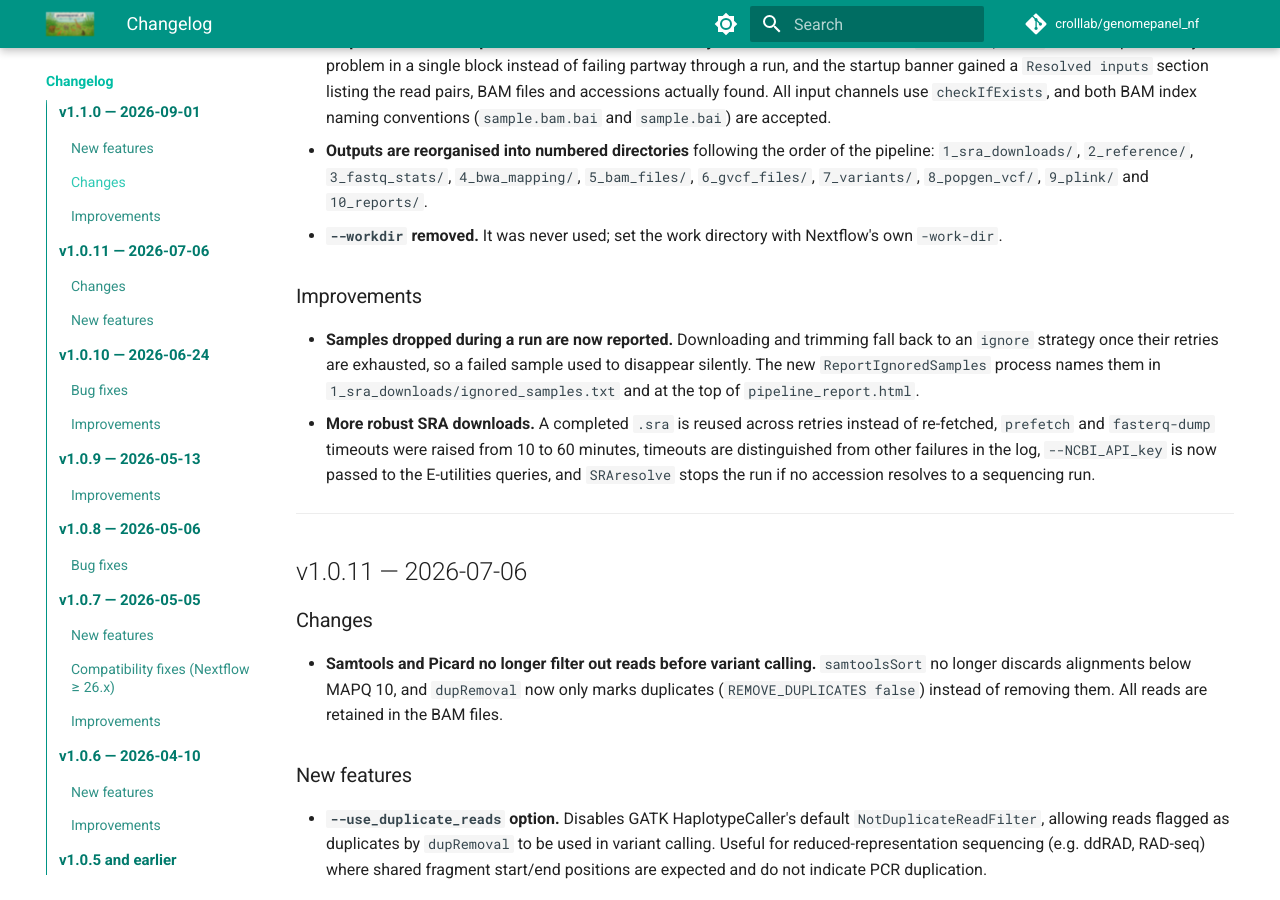
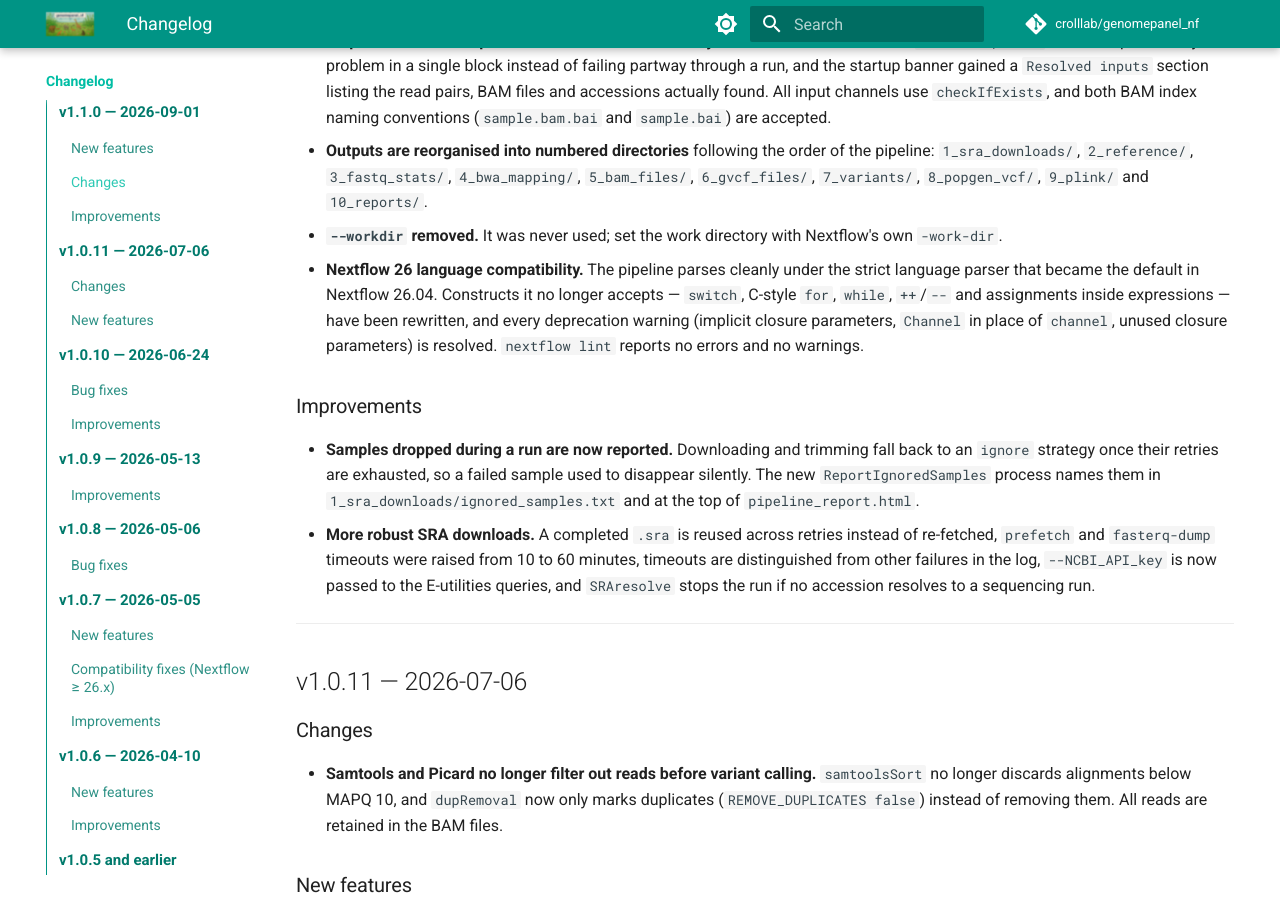
Before and after one commit to crolllab/genomepanel_nf, an MkDocs documentation site: the page built from docs/changelog.md, in a window 1280 px wide and 900 px high, scrolled down 570 px. Built offline with MkDocs 1.6.1 and Material for MkDocs 9.7.7, drawn with Linux system fonts in a browser that asks for light colours; comment, search, counter and statistics services are not loaded; the version menu is left out.

Commit message:
Fix Nextflow 26 language incompatibilities in v1.1.0
The strict language parser that became the default in Nextflow 26.04 rejects
several constructs used in modules/validate_params.nf, so v1.1.0 failed to
compile on any 26.x runtime:

  switch                             -> map lookup
  C-style for                        -> each / take().reverse().find()
  ++ and --                          -> += 1 / -= 1
  while ((line = reader.readLine())) -> eachLine with a sentinel throw, which
                                        preserves the early exit that keeps the
                                        contig-length scan cheap
  while (probe != null)              -> recursive nearestExisting()

Also resolves all 122 deprecation warnings across the project: implicit closure
parameters are now explicit, Channel is lowercased to channel, and closure
parameters that are genuinely unused are prefixed with an underscore. These are
warnings today but follow the same tightening that turned the constructs above
into errors.

nextflow lint reports no errors and no warnings under 26.04.6, and the example
dataset runs end to end on that version.

```diff
--- a/docs/changelog.md
+++ b/docs/changelog.md
@@ -13,6 +13,7 @@
 - **All parameters and input files are validated before any task is submitted.** The new `validate_params` module reports every problem in a single block instead of failing partway through a run, and the startup banner gained a `Resolved inputs` section listing the read pairs, BAM files and accessions actually found. All input channels use `checkIfExists`, and both BAM index naming conventions (`sample.bam.bai` and `sample.bai`) are accepted.
 - **Outputs are reorganised into numbered directories** following the order of the pipeline: `1_sra_downloads/`, `2_reference/`, `3_fastq_stats/`, `4_bwa_mapping/`, `5_bam_files/`, `6_gvcf_files/`, `7_variants/`, `8_popgen_vcf/`, `9_plink/` and `10_reports/`.
 - **`--workdir` removed.** It was never used; set the work directory with Nextflow's own `-work-dir`.
+- **Nextflow 26 language compatibility.** The pipeline parses cleanly under the strict language parser that became the default in Nextflow 26.04. Constructs it no longer accepts — `switch`, C-style `for`, `while`, `++`/`--` and assignments inside expressions — have been rewritten, and every deprecation warning (implicit closure parameters, `Channel` in place of `channel`, unused closure parameters) is resolved. `nextflow lint` reports no errors and no warnings.
 
 ### Improvements
 
```
Also changed, not shown: 4 other files.
